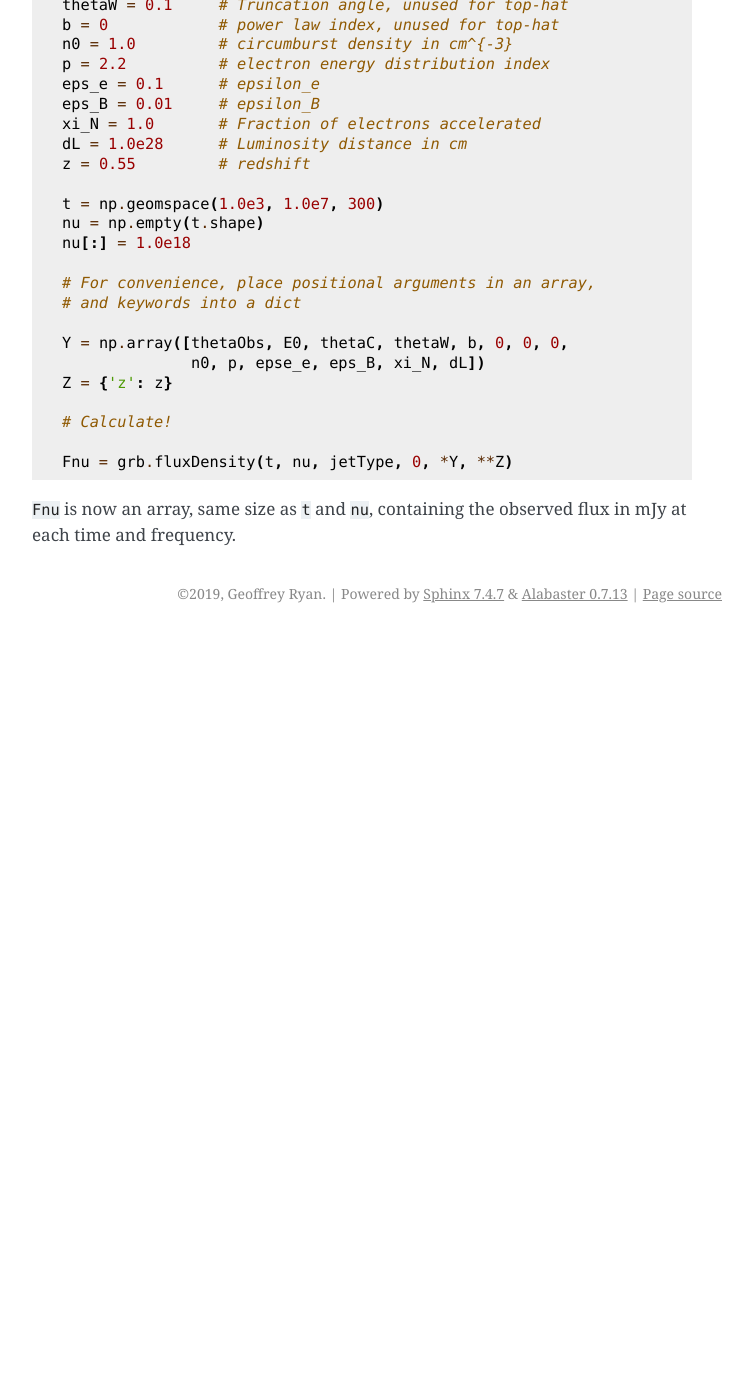
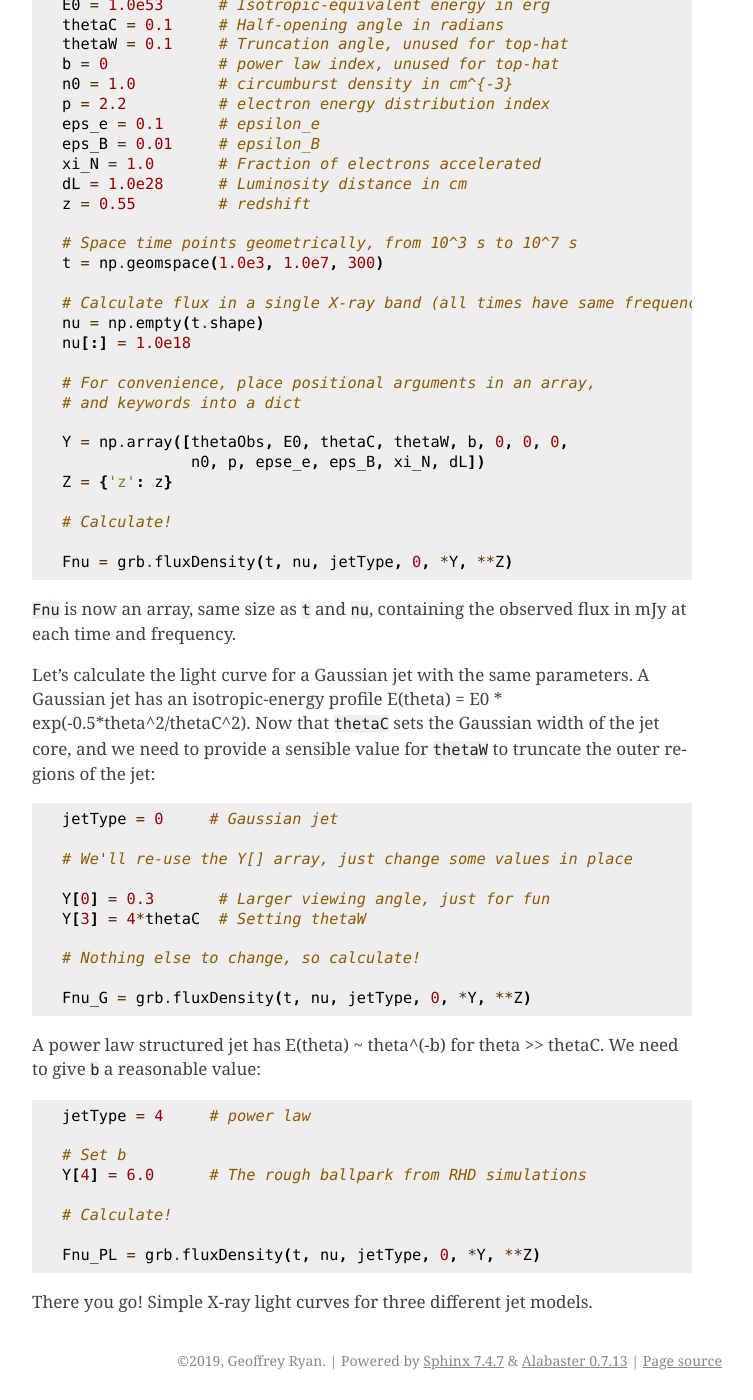
Before and after one commit to geoffryan/afterglowpy, a Sphinx documentation site: the page built from docs/source/quickstart.rst, in a window 1280 px wide and 1400 px high, scrolled down 657 px. Shown: the whole window, without its empty margins (388-1141 px from the left). Built offline with Sphinx 7.4.7, drawn with Linux system fonts in a browser that asks for light colours; before the commit the page ends 1290 px from its top, so only the background shows below that; some of the changed text lies outside the part shown.

Commit message:
Updating quickstart docs

```diff
--- a/docs/source/quickstart.rst
+++ b/docs/source/quickstart.rst
@@ -15,6 +15,8 @@ A light curve from a top-hat jet may be created with::
     import numpy as np
     import afterglowpy as grb
 
+    jetType = -1     # top hat jet
+
     thetaObs = 0.05  # Viewing angle in radians
     E0 = 1.0e53      # Isotropic-equivalent energy in erg
     thetaC = 0.1     # Half-opening angle in radians
@@ -28,7 +30,10 @@ A light curve from a top-hat jet may be created with::
     dL = 1.0e28      # Luminosity distance in cm
     z = 0.55         # redshift
 
+    # Space time points geometrically, from 10^3 s to 10^7 s
     t = np.geomspace(1.0e3, 1.0e7, 300)
+
+    # Calculate flux in a single X-ray band (all times have same frequency)
     nu = np.empty(t.shape)
     nu[:] = 1.0e18
 
@@ -44,3 +49,29 @@ A light curve from a top-hat jet may be created with::
     Fnu = grb.fluxDensity(t, nu, jetType, 0, *Y, **Z)
 
 ``Fnu`` is now an array, same size as ``t`` and ``nu``, containing the observed flux in mJy at each time and frequency.
+
+Let's calculate the light curve for a Gaussian jet with the same parameters. A Gaussian jet has an isotropic-energy profile E(theta) = E0 * exp(-0.5*theta^2/thetaC^2).  Now that ``thetaC`` sets the Gaussian width of the jet core, and we need to provide a sensible value for ``thetaW`` to truncate the outer regions of the jet::
+
+    jetType = 0     # Gaussian jet
+
+    # We'll re-use the Y[] array, just change some values in place
+
+    Y[0] = 0.3       # Larger viewing angle, just for fun
+    Y[3] = 4*thetaC  # Setting thetaW
+
+    # Nothing else to change, so calculate!
+
+    Fnu_G = grb.fluxDensity(t, nu, jetType, 0, *Y, **Z)
+
+A power law structured jet has E(theta) ~ theta^(-b) for theta >> thetaC.  We need to give ``b`` a reasonable value::
+
+    jetType = 4     # power law
+
+    # Set b
+    Y[4] = 6.0      # The rough ballpark from RHD simulations
+
+    # Calculate!
+
+    Fnu_PL = grb.fluxDensity(t, nu, jetType, 0, *Y, **Z)
+
+There you go! Simple X-ray light curves for three different jet models.
```
